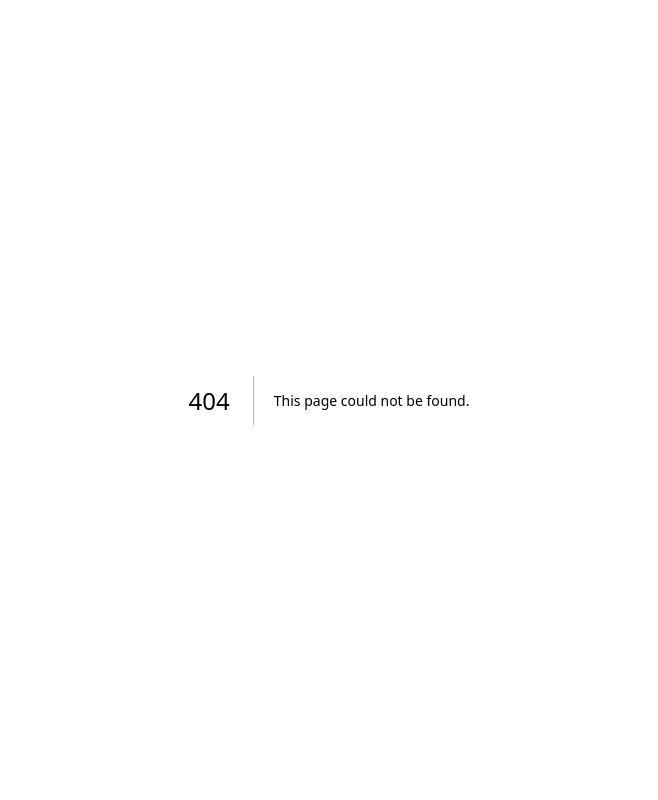
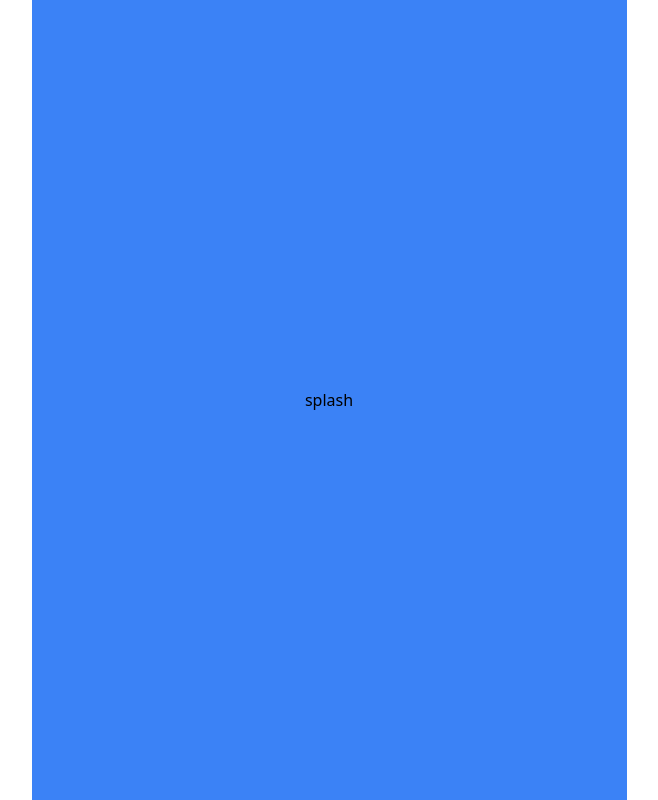
Before and after one commit to AkoIsCat/PayTime, a Next.js app: page /splash in a window 1280 px wide. Before the commit this address had no page. Shown: the whole page, without its empty margins (311-969 px from the left). Built offline with nearby package versions, Linux system fonts and the light colour scheme.

Commit message:
Feat: 기본적인 라우터 페이지 생성

```diff
--- /dev/null
+++ b/src/app/(main)/main/page.tsx
@@ -0,0 +1,3 @@
+export default function Main() {
+  return <div>main</div>;
+}
--- /dev/null
+++ b/src/app/(splash)/splash/page.tsx
@@ -0,0 +1,12 @@
+import Background from '@/components/Background';
+import Contents from '@/components/Contents';
+
+export default function Splash() {
+  return (
+    <Background>
+      <Contents>
+        <div className="text-red">splash</div>
+      </Contents>
+    </Background>
+  );
+}
--- a/src/app/page.tsx
+++ b/src/app/page.tsx
@@ -1,3 +1,3 @@
 export default function Home() {
-  return <div>홈페이지</div>;
+  return <div className="text-red-100">홈페이지</div>;
 }
```
